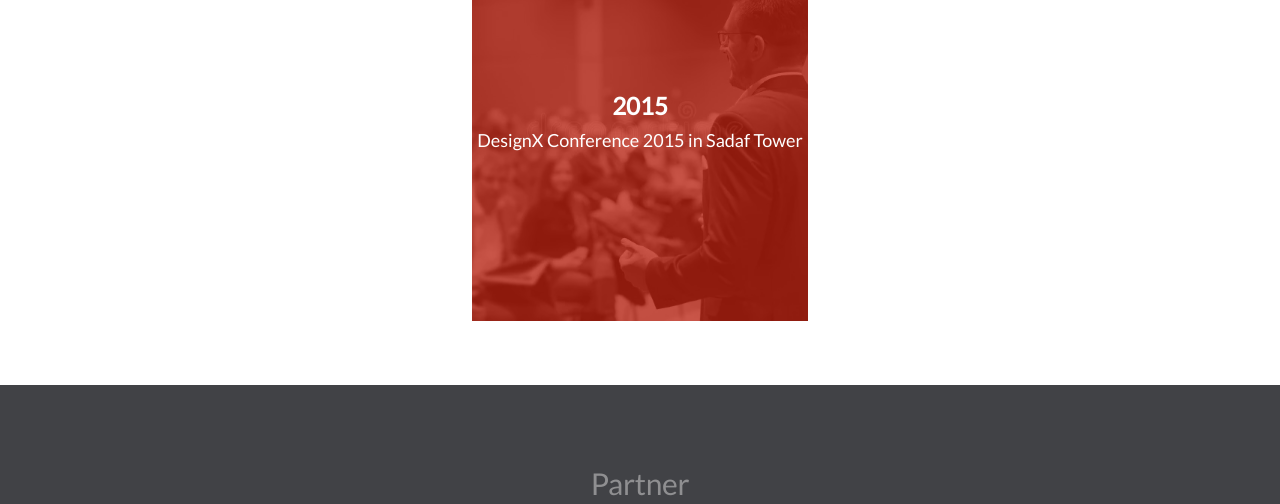
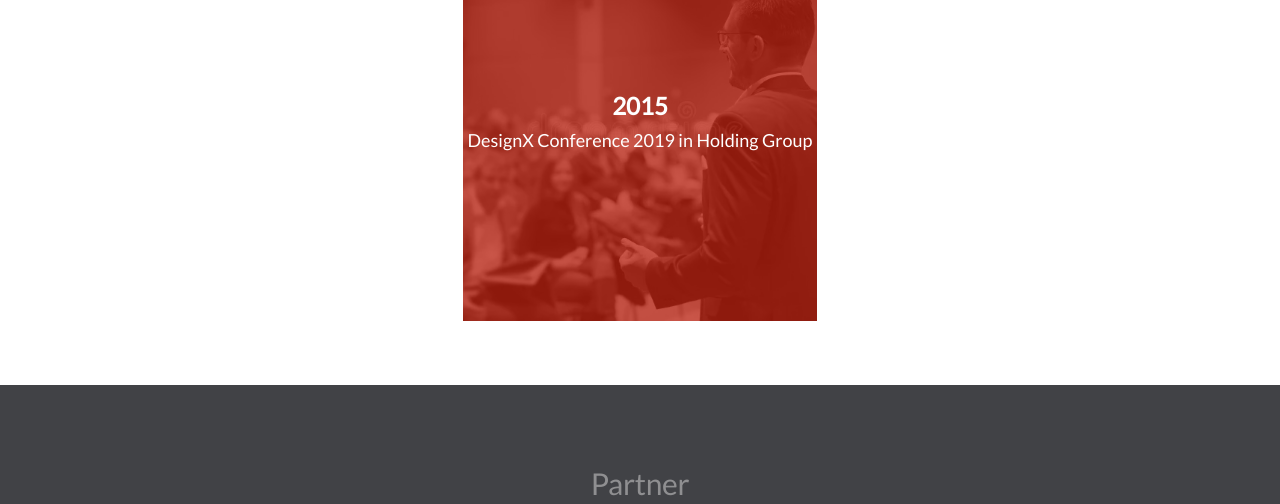
Before and after one commit to 78fatemanazari/Capstone-project, a website: page about.html in a window 1280 px wide. Shown: the part 2100-2604 px from the top of the page. Drawn offline with Linux system fonts and the light colour scheme.

Commit message:
Update it

```diff
--- a/about.html
+++ b/about.html
@@ -93,7 +93,7 @@
             <div class="ci-container-two">
                 <div class="ci">
                     <h3>2015</h3>
-                    <p>DesignX Conference 2015 in Sadaf Tower</p>
+                    <p>DesignX Conference 2019 in Holding Group</p>
                 </div>
             </div>
     </section>
```
Also changed, not shown: about.css (indentation only).
